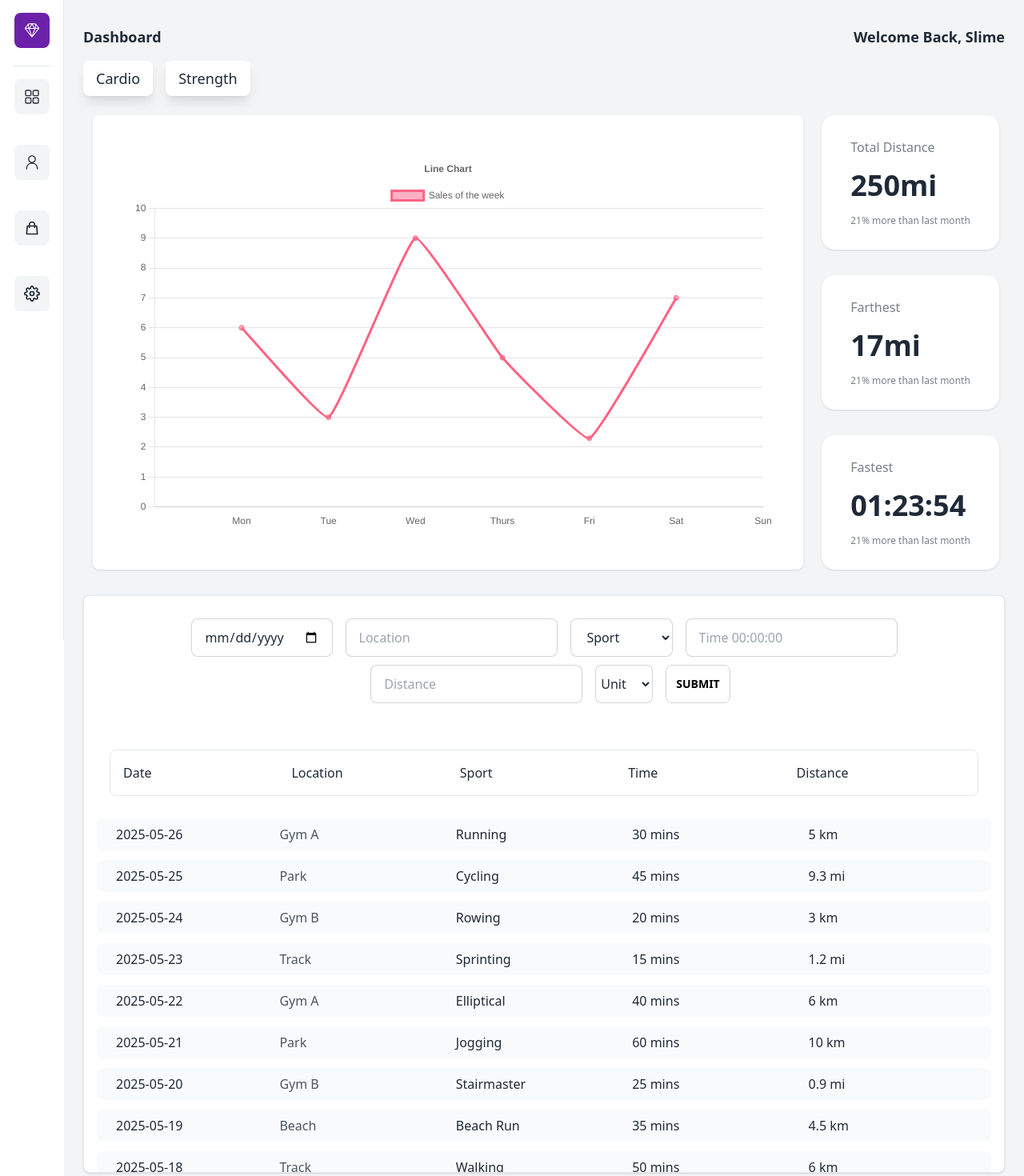
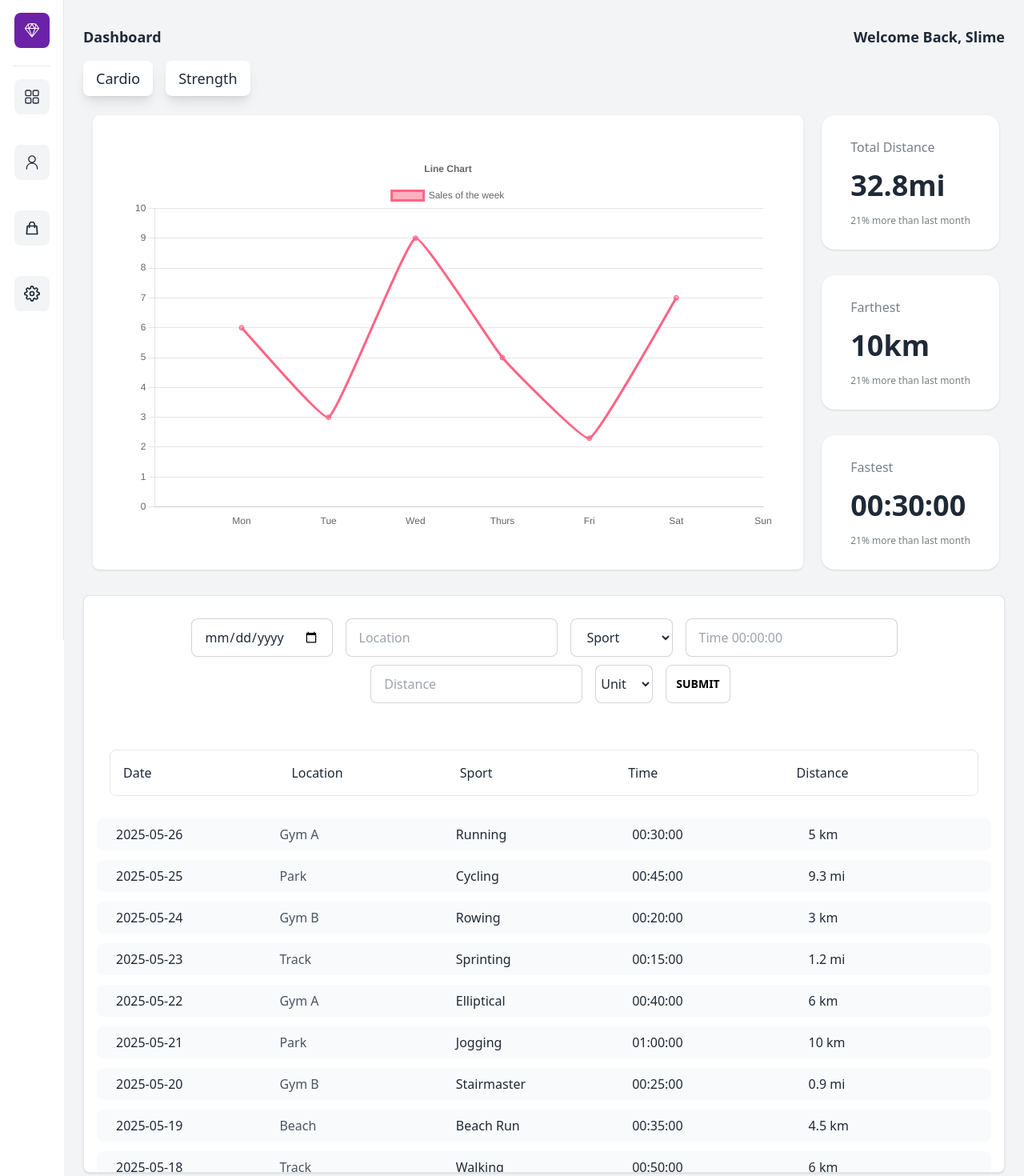
Before and after one commit to artslimedev/artslimedev-nexjs-fitjournalv2, a Next.js app: page /dashboard in a window 1280 px wide. Shown: the top 1470 px of the page at 80% size. Built offline with nearby package versions, Linux system fonts and the light colour scheme.

Commit message:
Modify stats cards

```diff
--- a/components/Stats.jsx
+++ b/components/Stats.jsx
@@ -1,12 +1,50 @@
 import React from "react";
+import { workouts } from "@/data/workoutsMock";
 
 const Stats = () => {
+  // Helper function to convert km to mi
+  const kmToMiles = (km) => km * 0.621371;
+
+  // Calculate total distance (converted to miles)
+  const totalDistance = workouts.reduce((total, workout) => {
+    const distance = workout.cardio.Distance || 0;
+    const unit = workout.cardio.Unit || "mi";
+    return total + (unit === "km" ? kmToMiles(distance) : distance);
+  }, 0);
+
+  // Calculate the longest distance from all workouts
+  const longestDistanceWorkout = workouts.reduce((max, workout) => {
+    return (workout.cardio.Distance || 0) > (max.cardio.Distance || 0)
+      ? workout
+      : max;
+  }, workouts[0]);
+
+  const longestDistance = longestDistanceWorkout?.cardio.Distance || 0;
+  const distanceUnit = longestDistanceWorkout?.cardio.Unit || "mi";
+
+  // Find fastest time from running or cycling workouts
+  const fastestWorkout = workouts
+    .filter(
+      (workout) =>
+        workout.cardio.Sport === "Running" || workout.cardio.Sport === "Cycling"
+    )
+    .reduce(
+      (fastest, workout) => {
+        if (!workout.cardio.Time) return fastest;
+        if (!fastest.cardio.Time) return workout;
+        return workout.cardio.Time < fastest.cardio.Time ? workout : fastest;
+      },
+      { cardio: { Time: null } }
+    );
+
+  const fastestTime = fastestWorkout?.cardio.Time || "00:00:00";
+  const fastestSport = fastestWorkout?.cardio.Sport || "N/A";
   return (
     <div className="hidden lg:flex lg:flex-col justify-center items-center mx-5 ml-4 mt-6 md:mt-0 md:space-y-8 lg:col-span-1 ">
       <div className="stats shadow flex justify-center items-center p-3">
         <div className="stat">
           <div className="stat-title">Total Distance</div>
-          <div className="stat-value my-4">250mi</div>
+          <div className="stat-value my-4">{totalDistance.toFixed(1)}mi</div>
           <div className="stat-desc">21% more than last month</div>
         </div>
       </div>
@@ -14,7 +52,10 @@ const Stats = () => {
       <div className="stats shadow p-3">
         <div className="stat">
           <div className="stat-title">Farthest</div>
-          <div className="stat-value my-4">17mi</div>
+          <div className="stat-value my-4">
+            {longestDistance}
+            {distanceUnit}
+          </div>
           <div className="stat-desc">21% more than last month</div>
         </div>
       </div>
@@ -22,7 +63,7 @@ const Stats = () => {
       <div className="stats shadow p-3">
         <div className="stat">
           <div className="stat-title">Fastest</div>
-          <div className="stat-value my-4">01:23:54</div>
+          <div className="stat-value my-4">{fastestTime}</div>
           <div className="stat-desc">21% more than last month</div>
         </div>
       </div>
--- a/data/workoutsMock.js
+++ b/data/workoutsMock.js
@@ -5,7 +5,7 @@ export const workouts = [
       Date: "2025-05-26",
       Location: "Gym A",
       Sport: "Running",
-      Time: "30 mins",
+      Time: "00:30:00",
       Distance: 5,
       Unit: "km",
     },
@@ -23,7 +23,7 @@ export const workouts = [
       Date: "2025-05-25",
       Location: "Park",
       Sport: "Cycling",
-      Time: "45 mins",
+      Time: "00:45:00",
       Distance: 9.3,
       Unit: "mi",
     },
@@ -41,7 +41,7 @@ export const workouts = [
       Date: "2025-05-24",
       Location: "Gym B",
       Sport: "Rowing",
-      Time: "20 mins",
+      Time: "00:20:00",
       Distance: 3,
       Unit: "km",
     },
@@ -59,7 +59,7 @@ export const workouts = [
       Date: "2025-05-23",
       Location: "Track",
       Sport: "Sprinting",
-      Time: "15 mins",
+      Time: "00:15:00",
       Distance: 1.2,
       Unit: "mi",
     },
@@ -77,7 +77,7 @@ export const workouts = [
       Date: "2025-05-22",
       Location: "Gym A",
       Sport: "Elliptical",
-      Time: "40 mins",
+      Time: "00:40:00",
       Distance: 6,
       Unit: "km",
     },
@@ -95,7 +95,7 @@ export const workouts = [
       Date: "2025-05-21",
       Location: "Park",
       Sport: "Jogging",
-      Time: "60 mins",
+      Time: "01:00:00",
       Distance: 10,
       Unit: "km",
     },
@@ -113,7 +113,7 @@ export const workouts = [
       Date: "2025-05-20",
       Location: "Gym B",
       Sport: "Stairmaster",
-      Time: "25 mins",
+      Time: "00:25:00",
       Distance: 0.9,
       Unit: "mi",
     },
@@ -131,7 +131,7 @@ export const workouts = [
       Date: "2025-05-19",
       Location: "Beach",
       Sport: "Beach Run",
-      Time: "35 mins",
+      Time: "00:35:00",
       Distance: 4.5,
       Unit: "km",
     },
@@ -149,7 +149,7 @@ export const workouts = [
       Date: "2025-05-18",
       Location: "Track",
       Sport: "Walking",
-      Time: "50 mins",
+      Time: "00:50:00",
       Distance: 6,
       Unit: "km",
     },
@@ -167,7 +167,7 @@ export const workouts = [
       Date: "2025-05-17",
       Location: "Gym A",
       Sport: "Jump Rope",
-      Time: "10 mins",
+      Time: "00:10:00",
       Distance: 0,
       Unit: "km",
     },
```
